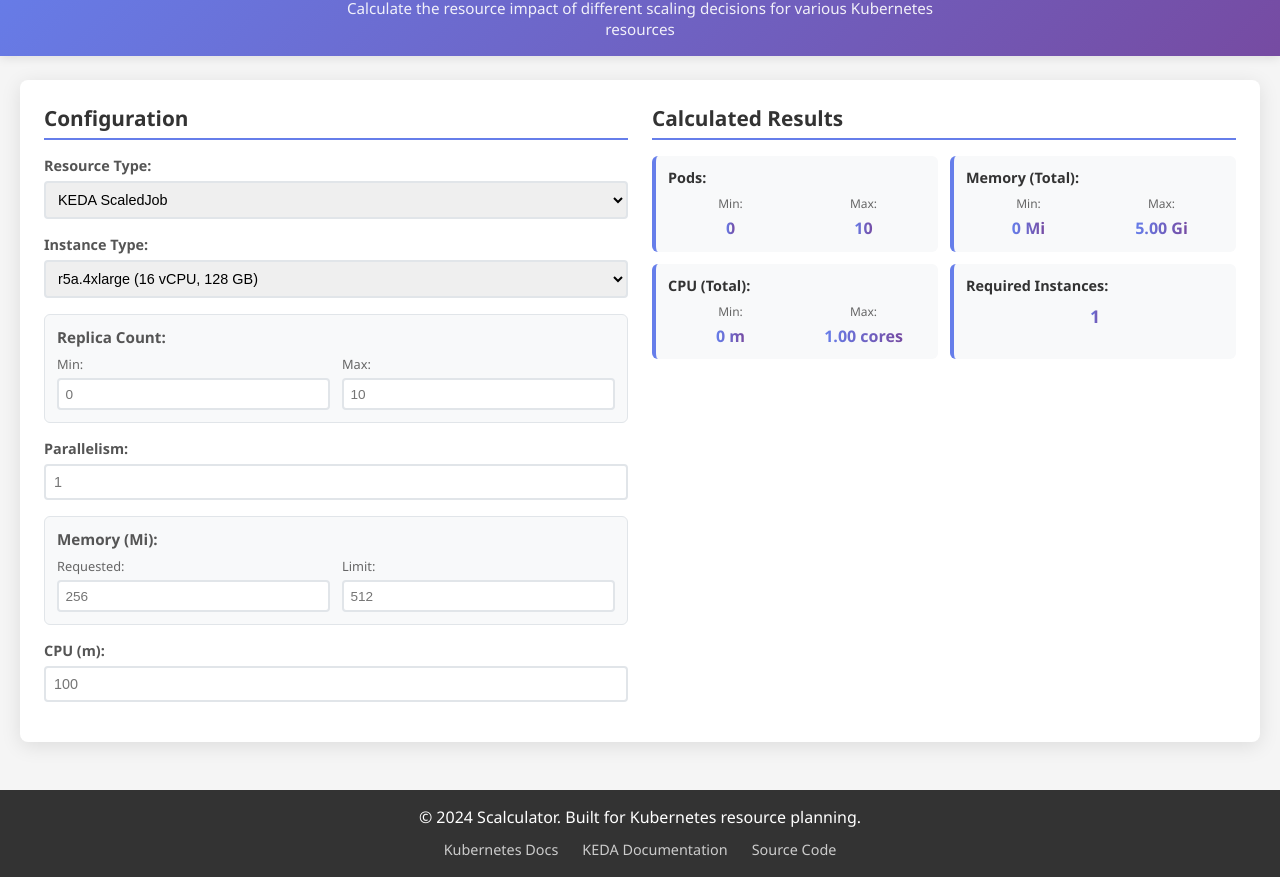
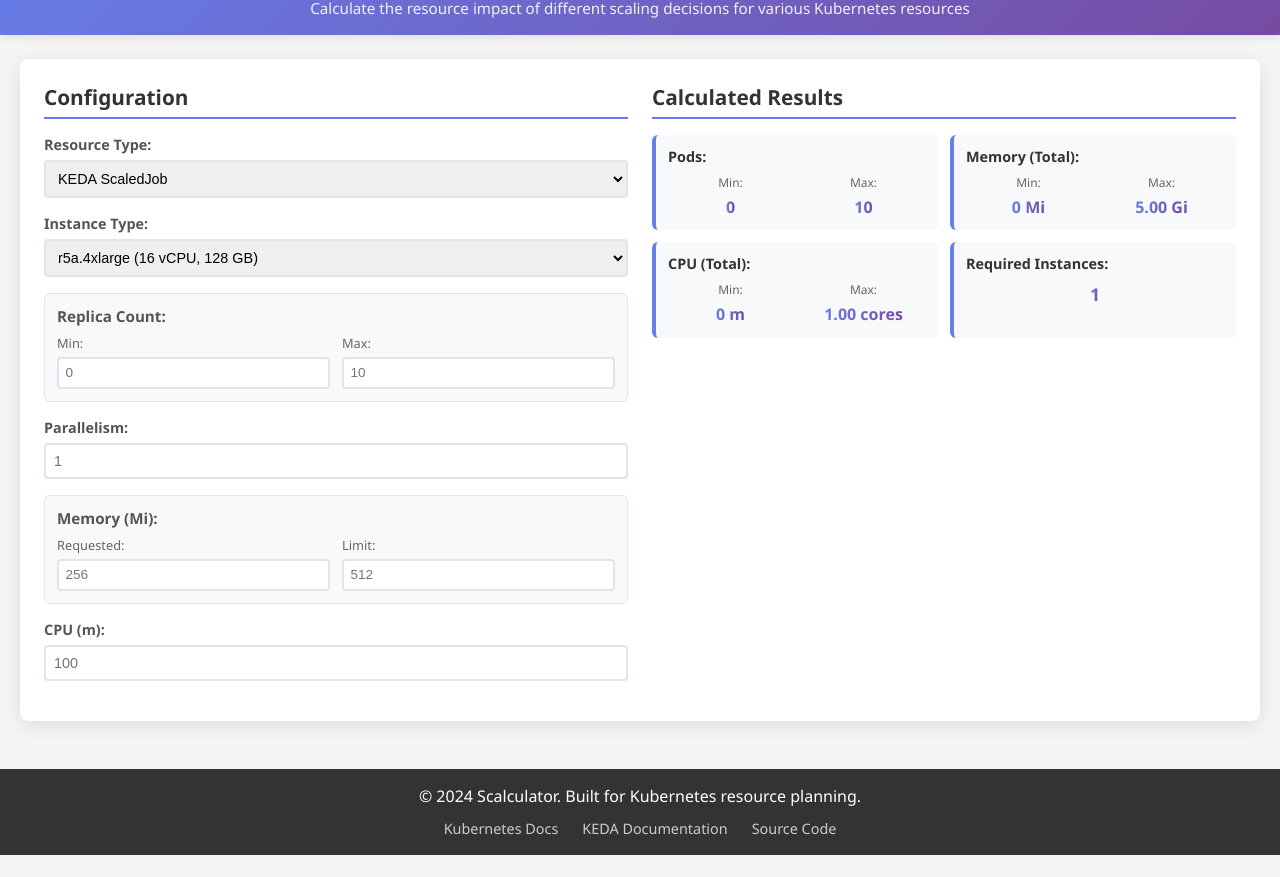
Before and after one commit to brendonthiede/scalculator, a website: page index.html in a window 1280 px wide. Shown: the part 67-944 px from the top of the page. After the commit the page ends 922 px from the top, so only its background shows below. Drawn offline with Linux system fonts and the light colour scheme.

Commit message:
feat(html): Tweaking layout and correcting source code link

```diff
--- a/index.html
+++ b/index.html
@@ -129,7 +129,7 @@
             <div class="footer-links">
                 <a href="https://kubernetes.io/docs/" target="_blank">Kubernetes Docs</a>
                 <a href="https://keda.sh/" target="_blank">KEDA Documentation</a>
-                <a href="https://github.com" target="_blank">Source Code</a>
+                <a href="https://github.com/brendonthiede/scalculator" target="_blank">Source Code</a>
             </div>
         </div>
     </footer>
--- a/style.css
+++ b/style.css
@@ -36,14 +36,14 @@ header h1 {
 header p {
     font-size: 0.95rem;
     opacity: 0.9;
-    max-width: 600px;
+    max-width: 75%;
     margin: 0 auto;
 }
 
 /* Main content - reduced padding */
 main {
     padding: 1.5rem 0;
-    min-height: calc(100vh - 150px);
+    min-height: calc(100vh - 213px);
 }
 
 .calculator-section {
```
